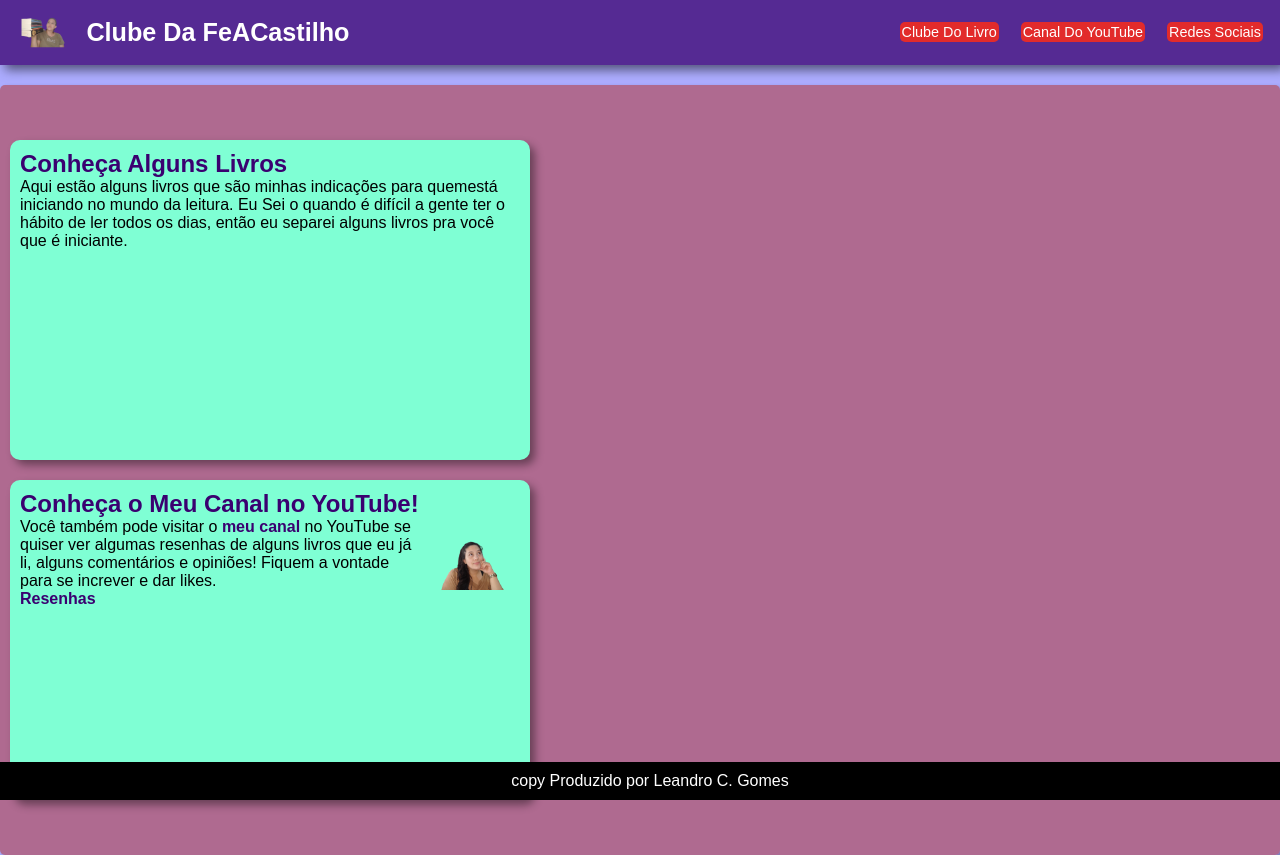
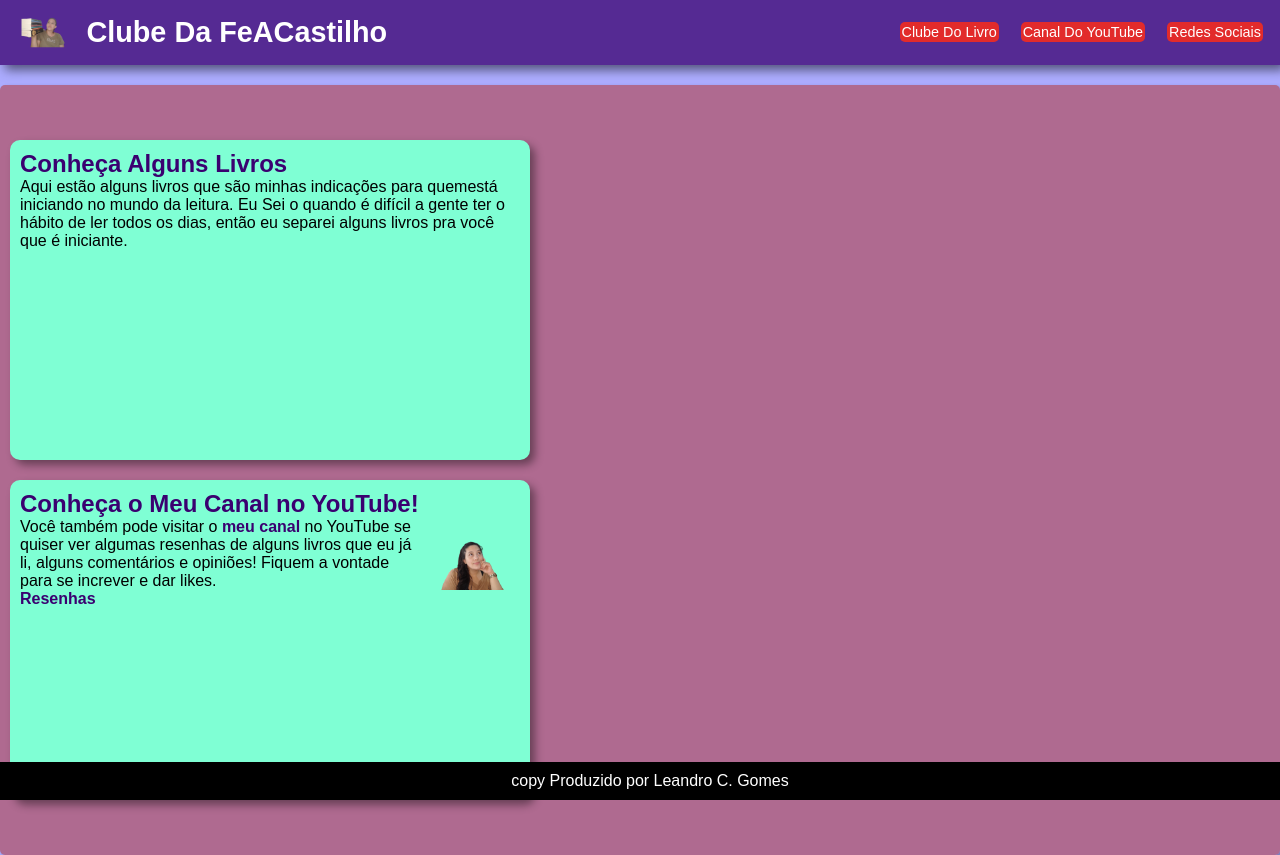
Before and after one commit to LeandroCastilhoGomes/projeto-site, a plain HTML site: page index.html in a window 1280 px wide. Drawn offline with Linux system fonts and the light colour scheme.

Commit message:
ajuste da fonte do h1

```diff
--- a/estilo/style.css
+++ b/estilo/style.css
@@ -34,7 +34,7 @@ header {
 }
 
 header > h1 {
-    font-size: 175%;
+    font-size: 1;
 }
 
 header > img {
```
